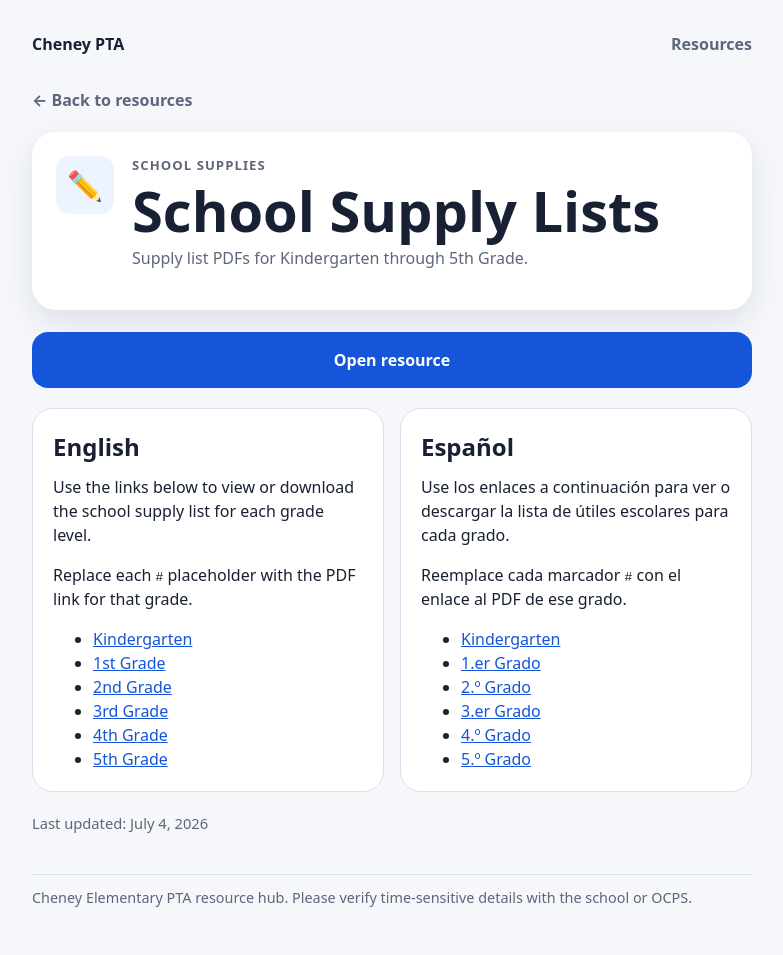
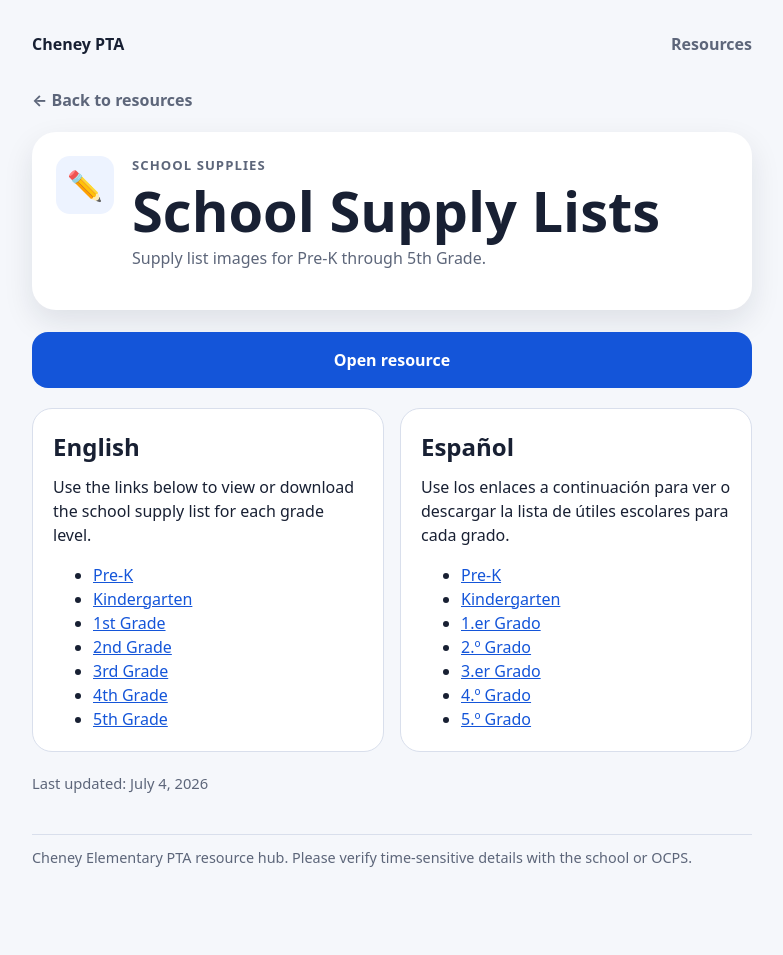
Before and after one commit to matthewtckr/cheneypta, a Jekyll site: the page built from _resources/school-supply-lists.md, in a window 1280 px wide. Shown: the whole page, without its empty margins (248-1031 px from the left). Built offline with Jekyll 4.4.1, drawn with Linux system fonts in a browser that asks for light colours; after the commit the page ends 915 px from its top, so only the background shows below that.

Commit message:
Link uploaded supply list images

```diff
--- a/_resources/school-supply-lists.md
+++ b/_resources/school-supply-lists.md
@@ -1,6 +1,6 @@
 ---
 title: School Supply Lists
-description: Supply list PDFs for Kindergarten through 5th Grade.
+description: Supply list images for Pre-K through 5th Grade.
 icon: ✏️
 category: School Supplies
 order: 100
@@ -9,23 +9,21 @@ last_updated: 2026-07-04
 content_en: |
   Use the links below to view or download the school supply list for each grade level.
 
-  Replace each `#` placeholder with the PDF link for that grade.
-
-  - [Kindergarten](#)
-  - [1st Grade](#)
-  - [2nd Grade](#)
-  - [3rd Grade](#)
-  - [4th Grade](#)
-  - [5th Grade](#)
+  - [Pre-K](/assets/supply-lists/2026_pre_k.jpg)
+  - [Kindergarten](/assets/supply-lists/2026_kindergarten.jpg)
+  - [1st Grade](/assets/supply-lists/2026_1st_grade.jpg)
+  - [2nd Grade](/assets/supply-lists/2026_2nd_grade.jpg)
+  - [3rd Grade](/assets/supply-lists/2026_3rd_grade.jpg)
+  - [4th Grade](/assets/supply-lists/2026_4th_grade.jpg)
+  - [5th Grade](/assets/supply-lists/2026_5th_grade.jpg)
 content_es: |
   Use los enlaces a continuación para ver o descargar la lista de útiles escolares para cada grado.
 
-  Reemplace cada marcador `#` con el enlace al PDF de ese grado.
-
-  - [Kindergarten](#)
-  - [1.er Grado](#)
-  - [2.º Grado](#)
-  - [3.er Grado](#)
-  - [4.º Grado](#)
-  - [5.º Grado](#)
+  - [Pre-K](/assets/supply-lists/2026_pre_k.jpg)
+  - [Kindergarten](/assets/supply-lists/2026_kindergarten.jpg)
+  - [1.er Grado](/assets/supply-lists/2026_1st_grade.jpg)
+  - [2.º Grado](/assets/supply-lists/2026_2nd_grade.jpg)
+  - [3.er Grado](/assets/supply-lists/2026_3rd_grade.jpg)
+  - [4.º Grado](/assets/supply-lists/2026_4th_grade.jpg)
+  - [5.º Grado](/assets/supply-lists/2026_5th_grade.jpg)
 ---
```
